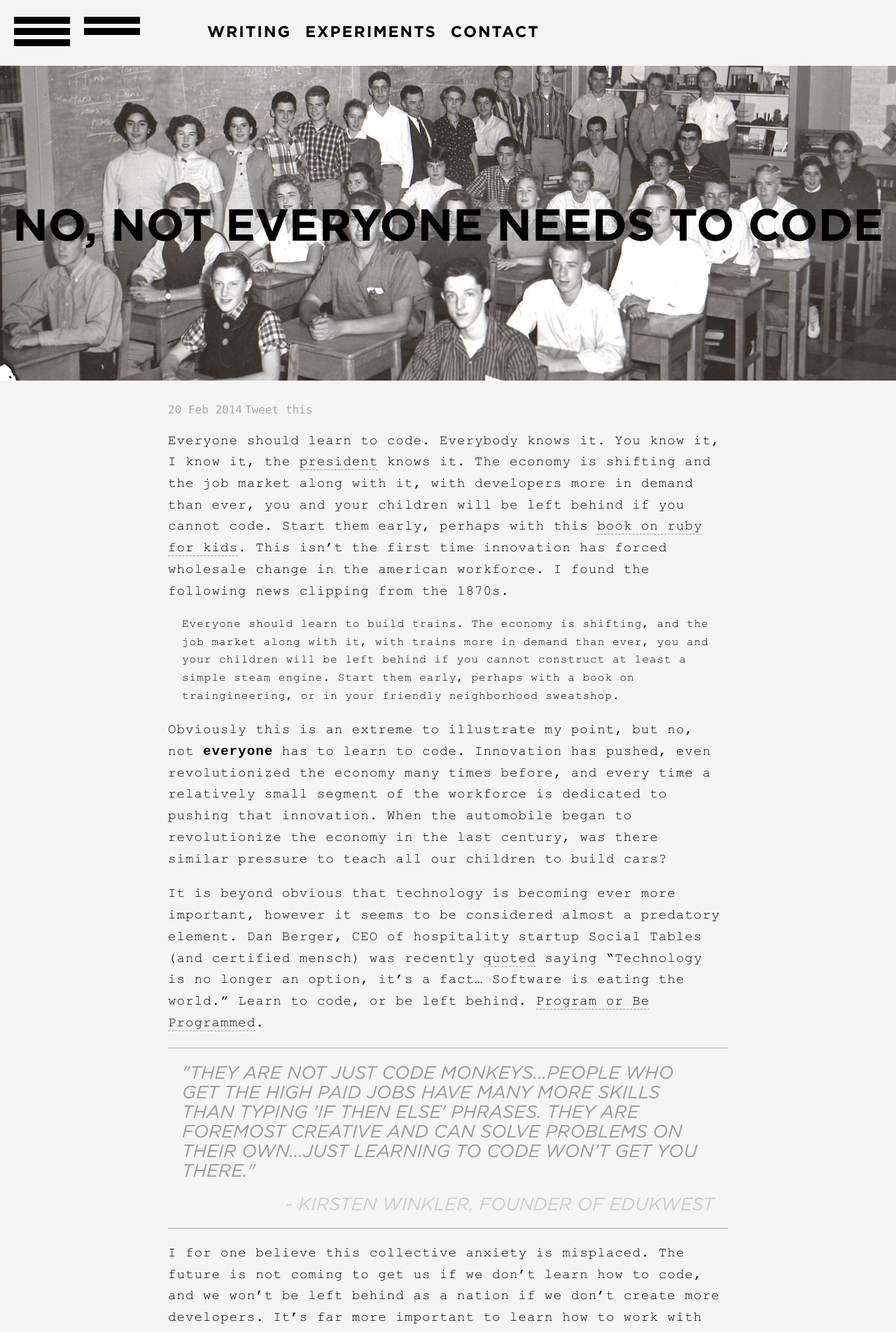
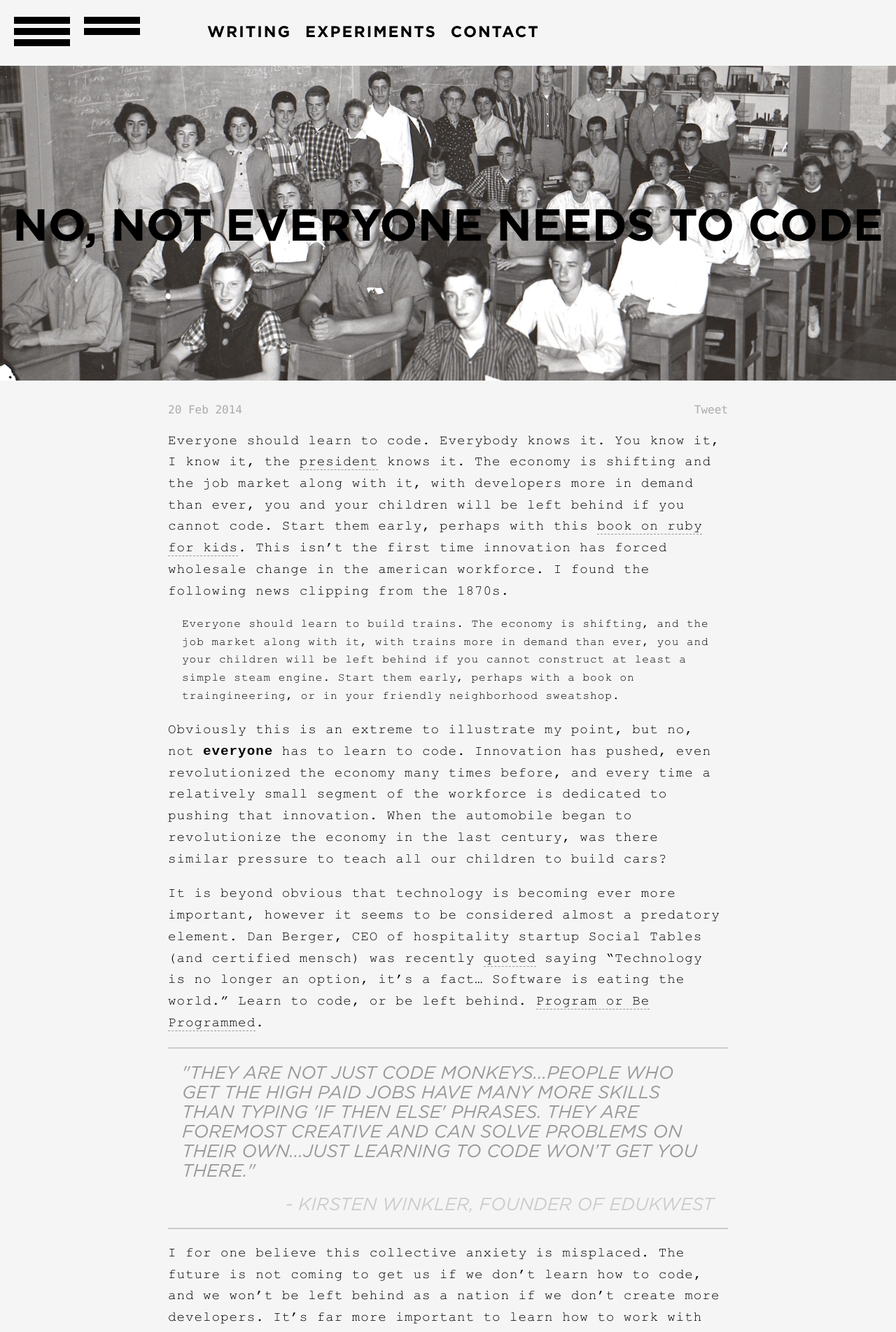
Before and after one commit to elifitch/elifitch.github.io, a Jekyll site: the page built from _posts/2014-02-20-not-everyone-needs-to-code.md, in a window 1280 px wide. Shown: the top 1904 px of the page at 70% size. Built offline with Jekyll 4.4.1, drawn with Linux system fonts in a browser that asks for light colours; nearby versions of some CDN libraries; some web fonts are replaced; Markdown is read by kramdown in place of the engine named in the settings; some of the changed text lies outside the part shown.

Commit message:
more progress

```diff
--- a/_layouts/landing.html
+++ b/_layouts/landing.html
@@ -30,12 +30,12 @@
         <h2>About</h2>
         <p><strong>Eli Fitch</strong> is a front end developer with a passion for creating unique and engaging experiences for users. He proudly lives and works in his hometown of Washington, D.C.</p>
       </section>
-
+          <!--index.html-->
           {{ content }}
 
           <section class="experiments clearfix " id="experiments">
             <h2>Experiments</h2>
-            <a href="http://http://codepen.io/EliFitch/details/qKGDJ" class="pen smiley-guy" data-bottom-bottom="background-position: 0px -150px" data-top-top="background-position: 0px -200px">
+            <a href="http://codepen.io/EliFitch/details/qKGDJ" class="pen smiley-guy" data-bottom-bottom="background-position: 0px -150px" data-top-top="background-position: 0px -200px">
               <div class="tint"></div>
               <div class="overlay-wrapper"><h1 class="overlay">Animated Smiley Guy</h1></div>
             </a>
--- a/_layouts/post.html
+++ b/_layouts/post.html
@@ -12,7 +12,7 @@
 <div class="post">
 	<span class="post-info">{{ page.date | date_to_string }}</span><!-- <a class="post-info" target="_blank" href="http://twitter.com/home?status={{page.title}} -- by @EliFitch at www.elifitch.com{{page.url}}">Tweet this</a> -->
 	<!-- <a class="post-info" href="http://twitter.com/home?status={{page.title}} -- by @EliFitch at www.elifitch.com{{page.url}}">Tweet this</a> -->
-	<a class="post-info" href="http://twitter.com/home?status={{page.title}} -- by @EliFitch at {{site.url}}{{page.url}}">Tweet this</a>
+	<a class="post-info tweet-link" href="http://twitter.com/home?status={{page.title}} -- by @EliFitch at {{site.url}}{{page.url}}">Tweet</a>
 
 	<!-- window.open("http://www.w3schools.com");
 	-->
--- a/css/sass/mobile.scss
+++ b/css/sass/mobile.scss
@@ -1,7 +1,18 @@
-@media screen and (max-width: 767px) {
+@media screen and (max-width: 768px) {
   h3 {
     font-size: 1.4em;
     margin-top: 0;
+  }
+  nav {
+    margin-left: 0;
+  }
+  section {
+    width: 90%;
+    padding-left: 0;
+    padding-right: 0;
+  }
+  .jumbotron {
+    height: 80%;
   }
   .pen {
     display: table;
@@ -9,6 +20,7 @@
     background-size: cover;
     min-height: auto;
     margin: 0 auto;
+    margin-bottom: 20px;
   }
   .pen.shooting-gallery {
   h3 {
@@ -19,11 +31,6 @@
 @media screen and (max-width: 600px) {
   body {
     font-size: 14px;
-  }
-  section {
-    width: 90%;
-    padding-left: 0;
-    padding-right: 0;
   }
   header {
     padding: 10px;
@@ -57,9 +64,6 @@
       }
     }
   }
-  .pen {
-    margin-bottom: 20px 0;
-  }
   .overlay {
       font-size: 3em;
       line-height: 1.4em;
--- a/css/sassy.scss
+++ b/css/sassy.scss
@@ -17,6 +17,7 @@
 .posts, .post {
   // padding-top: 2em;
   max-width: 50em;
+  width: 95%;
   margin: 0 auto;
   display: block;
   h3 a{
@@ -73,8 +74,8 @@
     width: 100%;
     height: 100%;
     margin: auto;
-    background-color: black;
-    opacity: 0;
+    background-color: #fff;
+    opacity: .2;
     z-index: 2;
     display: inline;
     transition: all .4s;
@@ -103,7 +104,7 @@
     display: inline;
     padding: .2em;
     line-height: 150%;
-    text-shadow: 0px 0px 100px $whitesmoke;
+    // text-shadow: 0px 0px 100px $whitesmoke;
 }
 .pen.smiley-guy {
   background-image: url('../assets/img/mickey-mouse-old-free-757823.jpg');
@@ -141,6 +142,9 @@
   color: #aaa;
   font-size: 1em;
   font-family: Monaco, "Courier New", monospace;
+}
+.tweet-link {
+  float: right;
 }
 
 
--- a/css/styles.css
+++ b/css/styles.css
@@ -252,6 +252,7 @@
 
 .posts, .post {
   max-width: 50em;
+  width: 95%;
   margin: 0 auto;
   display: block; }
   .posts h3 a, .post h3 a {
@@ -300,8 +301,8 @@
     width: 100%;
     height: 100%;
     margin: auto;
-    background-color: black;
-    opacity: 0;
+    background-color: #fff;
+    opacity: .2;
     z-index: 2;
     display: inline;
     transition: all .4s; }
@@ -325,8 +326,7 @@
 .overlay {
   display: inline;
   padding: .2em;
-  line-height: 150%;
-  text-shadow: 0px 0px 100px whitesmoke; }
+  line-height: 150%; }
 
 .pen.smiley-guy {
   background-image: url("../assets/img/mickey-mouse-old-free-757823.jpg");
@@ -354,6 +354,9 @@
   color: #aaa;
   font-size: 1em;
   font-family: Monaco, "Courier New", monospace; }
+
+.tweet-link {
+  float: right; }
 
 footer {
   color: #666;
@@ -395,28 +398,35 @@
     display: inline-block;
     width: 100%; }
 
-@media screen and (max-width: 767px) {
+@media screen and (max-width: 768px) {
   h3 {
     font-size: 1.4em;
     margin-top: 0; }
+
+  nav {
+    margin-left: 0; }
+
+  section {
+    width: 90%;
+    padding-left: 0;
+    padding-right: 0; }
+
+  .jumbotron {
+    height: 80%; }
 
   .pen {
     display: table;
     width: 100%;
     background-size: cover;
     min-height: auto;
-    margin: 0 auto; }
+    margin: 0 auto;
+    margin-bottom: 20px; }
 
   .pen.shooting-gallery h3 {
     margin-top: 0; } }
 @media screen and (max-width: 600px) {
   body {
     font-size: 14px; }
-
-  section {
-    width: 90%;
-    padding-left: 0;
-    padding-right: 0; }
 
   header {
     padding: 10px; }
@@ -446,9 +456,6 @@
         font-size: .9em;
         text-shadow: 0px 0px 25px white; }
 
-  .pen {
-    margin-bottom: 20px 0; }
-
   .overlay {
     font-size: 3em;
     line-height: 1.4em; }
```
Also changed, not shown: _posts/2014-02-20-not-everyone-needs-to-code.md (+2 -2 lines).
